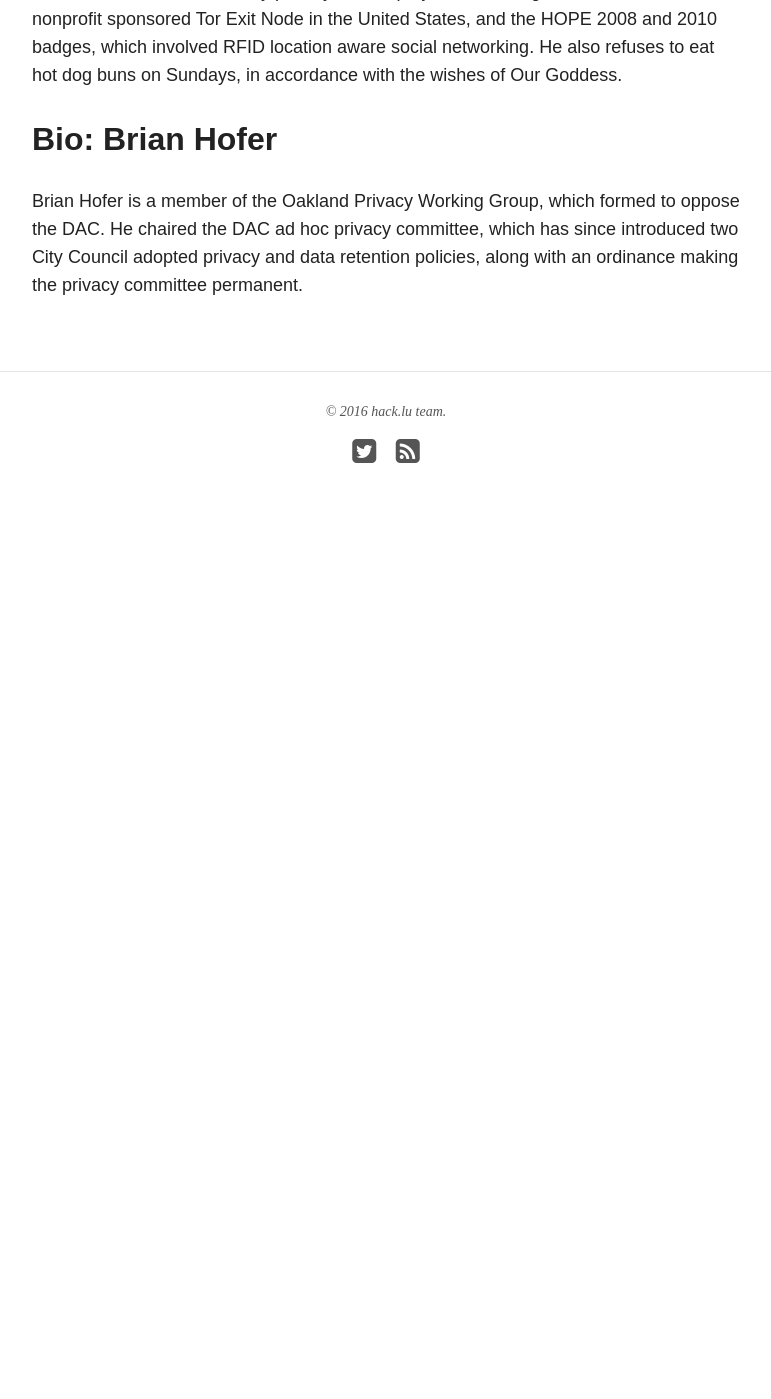
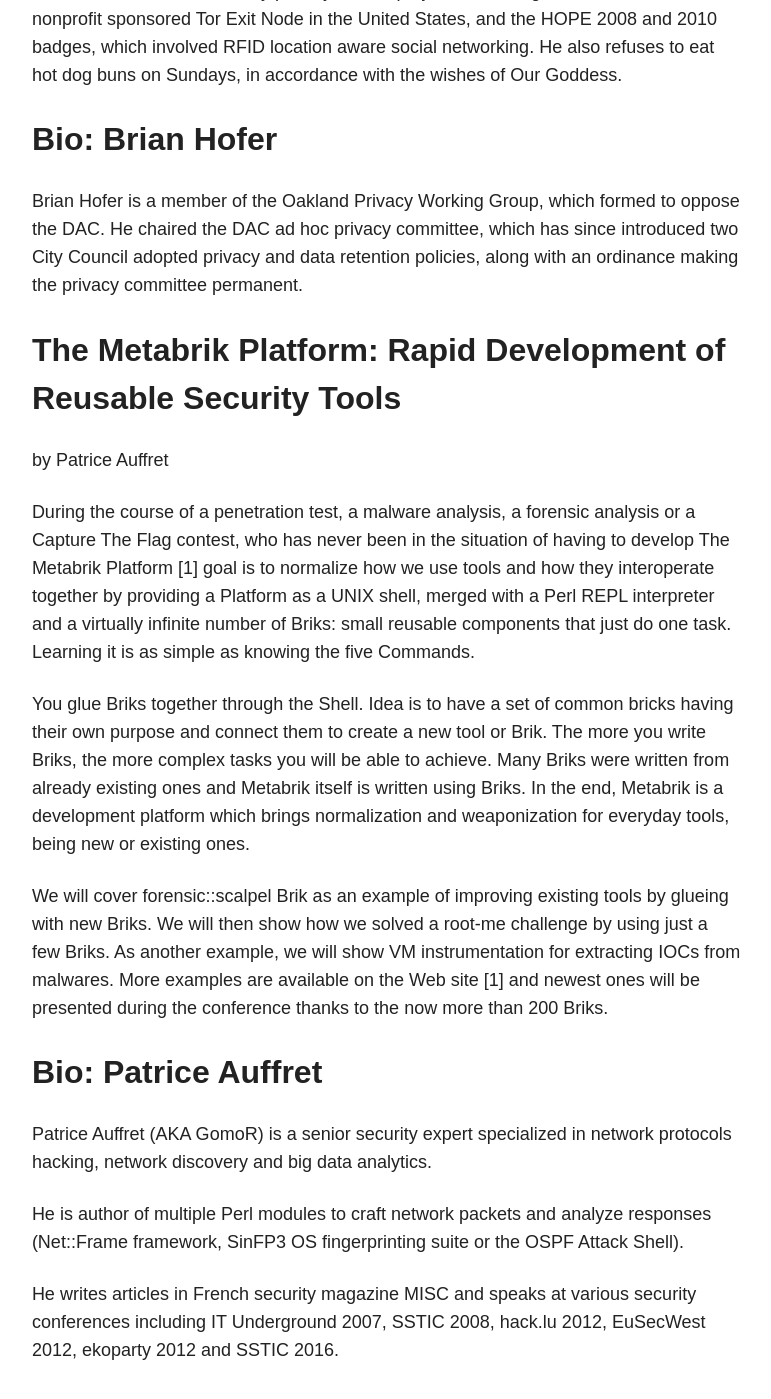
Before and after one commit to adulau/hack-lu-2016, a Jekyll site: the page built from talks/index.md, in a window 1280 px wide and 1400 px high, scrolled down 7431 px. Shown: the whole window, without its empty margins (254-1025 px from the left). Built offline with Jekyll 4.4.1, drawn with Linux system fonts in a browser that asks for light colours; nearby versions of some CDN libraries; before the commit the page ends 7994 px from its top, so only the background shows below that.

Commit message:
added Patrice Auffret

```diff
--- a/talks/index.md
+++ b/talks/index.md
@@ -162,3 +162,23 @@
 oppose the DAC. He chaired the DAC ad hoc privacy committee, which has since
 introduced two City Council adopted privacy and data retention policies, along
 with an ordinance making the privacy committee permanent.
+
+
+The Metabrik Platform: Rapid Development of Reusable Security Tools
+-------------------------------------------------------------------
+by Patrice Auffret
+
+During the course of a penetration test, a malware analysis, a forensic analysis or a Capture The Flag contest, who has never been in the situation of having to develop
+The Metabrik Platform [1] goal is to normalize how we use tools and how they interoperate together by providing a Platform as a UNIX shell, merged with a Perl REPL interpreter and a virtually infinite number of Briks: small reusable components that just do one task. Learning it is as simple as knowing the five Commands.
+
+You glue Briks together through the Shell. Idea is to have a set of common bricks having their own purpose and connect them to create a new tool or Brik. The more you write Briks, the more complex tasks you will be able to achieve. Many Briks were written from already existing ones and Metabrik itself is written using Briks. In the end, Metabrik is a development platform which brings normalization and weaponization for everyday tools, being new or existing ones.
+
+We will cover forensic::scalpel Brik as an example of improving existing tools by glueing with new Briks. We will then show how we solved a root-me challenge by using just a few Briks. As another example, we will show VM instrumentation for extracting IOCs from malwares. More examples are available on the Web site [1] and newest ones will be presented during the conference thanks to the now more than 200 Briks.
+
+Bio: Patrice Auffret
+--------------------
+Patrice Auffret (AKA GomoR) is a senior security expert specialized in network protocols hacking, network discovery and big data analytics.
+
+He is author of multiple Perl modules to craft network packets and analyze responses (Net::Frame framework, SinFP3 OS fingerprinting suite or the OSPF Attack Shell).
+
+He writes articles in French security magazine MISC and speaks at various security conferences including IT Underground 2007, SSTIC 2008, hack.lu 2012, EuSecWest 2012, ekoparty 2012 and SSTIC 2016.
```
